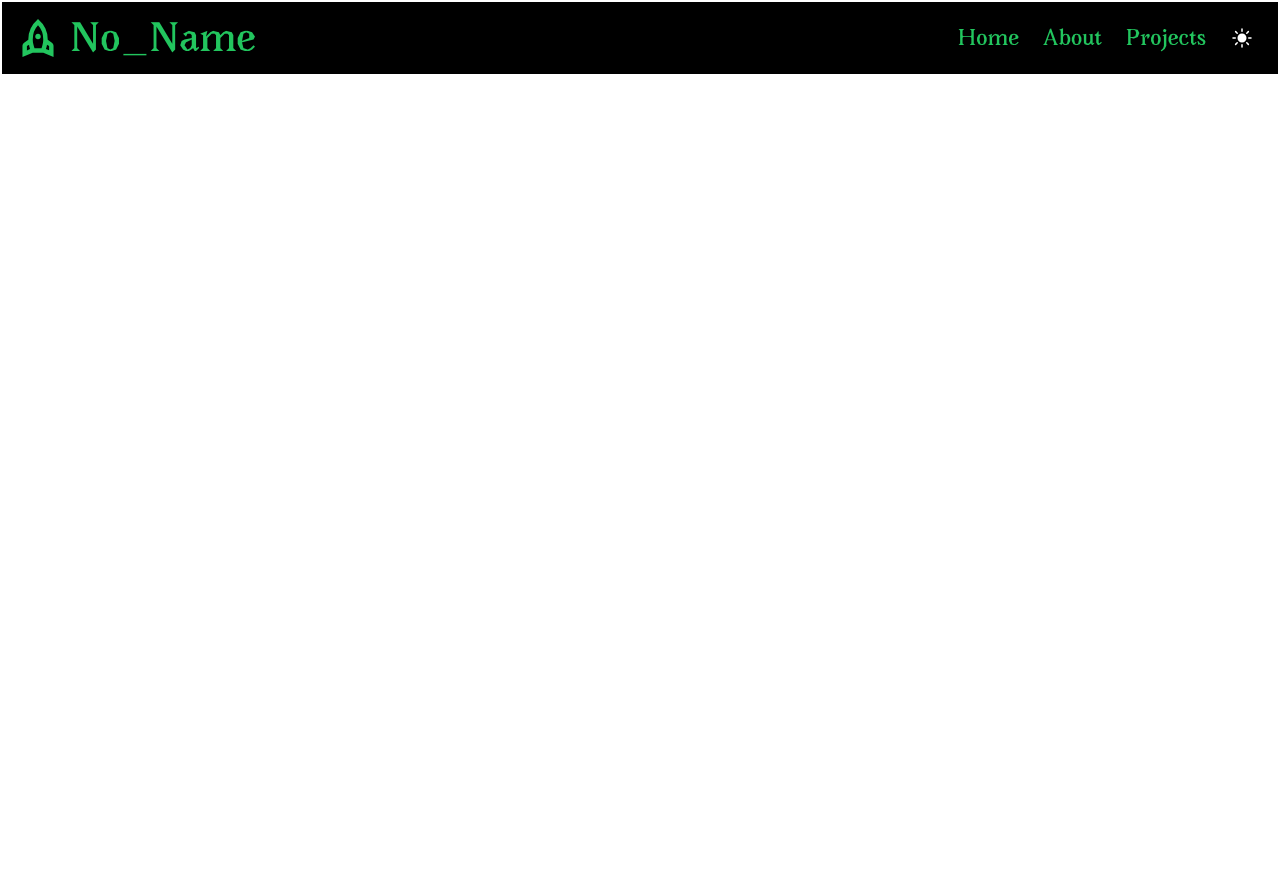
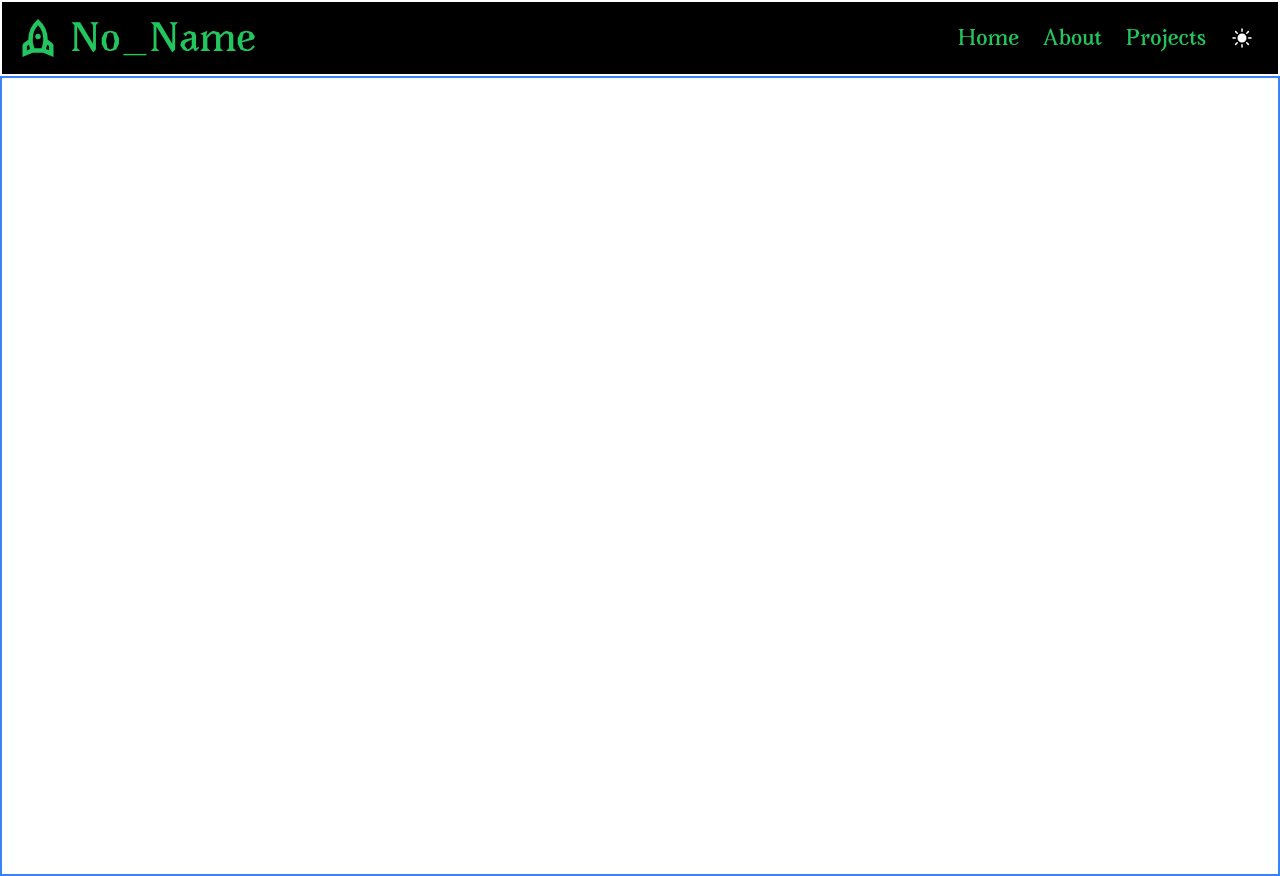
Before and after one commit to Gautham-kj/Personal-Website, a SvelteKit app in the folder frontend/: page / in a window 1280 px wide. Before the commit the page ends 800 px from the top, so only its background shows below. Built offline with nearby package versions, Linux system fonts and the light colour scheme.

Commit message:
Setting up Navbar Darkmode

```diff
--- a/frontend/src/Components/Navbar.svelte
+++ b/frontend/src/Components/Navbar.svelte
@@ -1,6 +1,6 @@
-<script>
+<script lang="ts">
     let logstatus = true;
-    let darkmode = true;
+    export let darkmode:boolean
 </script>
 
 <nav class="{darkmode?"dark":""}">
--- a/frontend/src/routes/+layout.svelte
+++ b/frontend/src/routes/+layout.svelte
@@ -1,5 +1,6 @@
-<script>
+<script >
     import "../app.css";
+
 </script>
 
 <slot/>
--- a/frontend/src/routes/+page.svelte
+++ b/frontend/src/routes/+page.svelte
@@ -1,7 +1,11 @@
-<script>
+<script lang="ts">
 	import Navbar from "../Components/Navbar.svelte";
+    let darkmode=true
 </script>
-<Navbar/>
-<body class="bg-slate-500">
 
-</body>
+<div class:darkmode class="{darkmode?"dark":""}">
+    <Navbar bind:darkmode />
+    <div class="h-screen w-screen">
+        <main class="bg-black h-full w-full border-2 border-blue-500 dark:bg-white"></main>
+    </div>
+</div>
```
